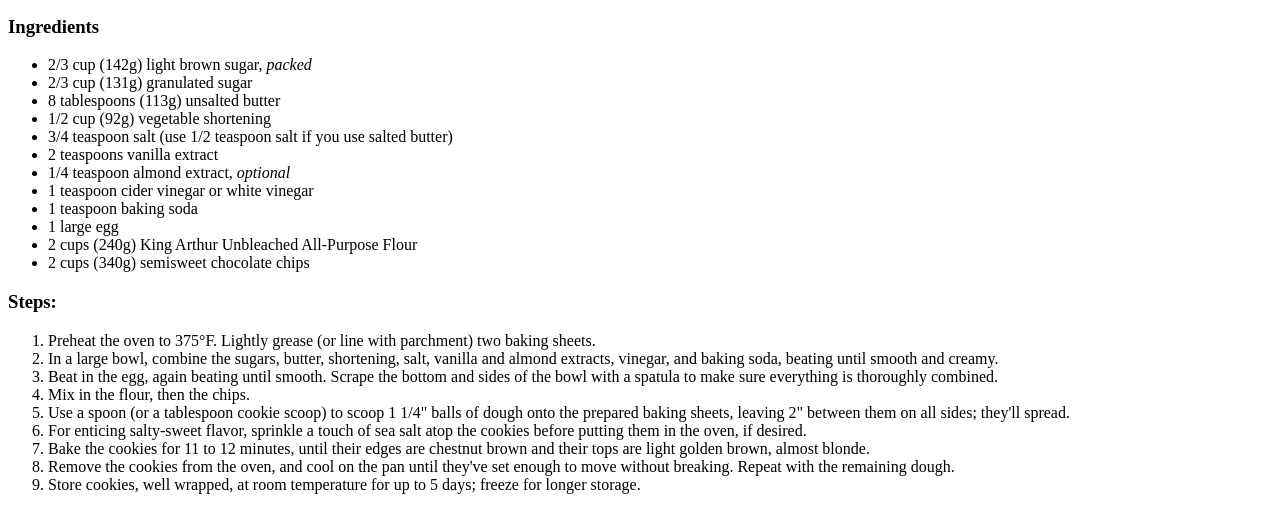
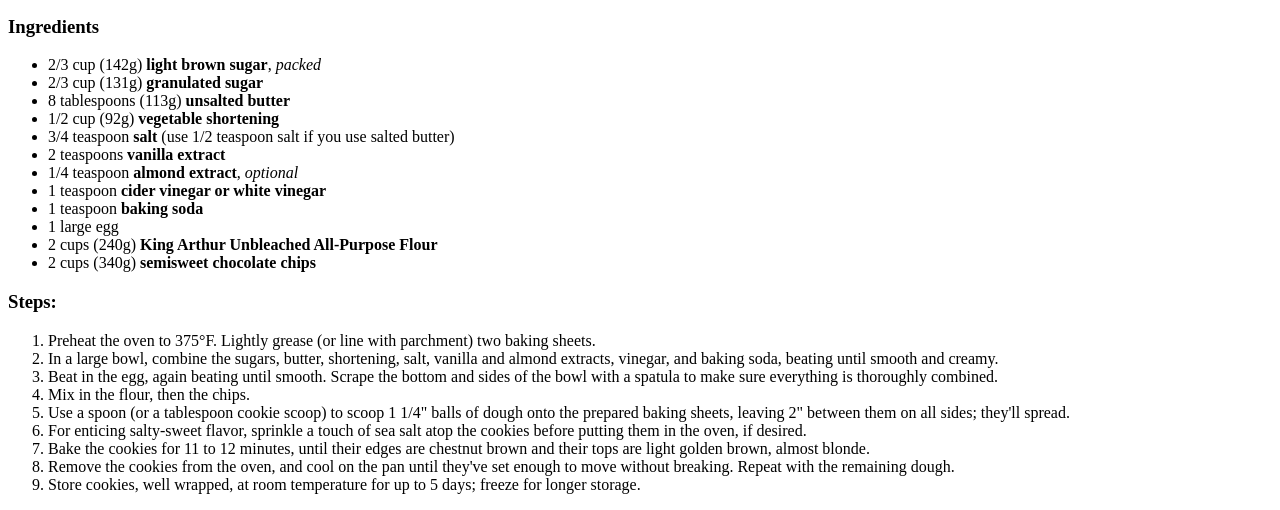
Before and after one commit to angeleahia/odin-recipes, a plain HTML site: page recipes/cookies.html in a window 1280 px wide. Shown: the part 339-849 px from the top of the page. Drawn offline with Linux system fonts and the light colour scheme.

```diff
--- a/recipes/cookies.html
+++ b/recipes/cookies.html
@@ -7,18 +7,18 @@
         <p>Chocolate chip cookies are a classic staple dessert in many households. Enjoy this simple recipe to make <em>absolutely delectable</em> cookies, that will impress everyone! I found this recipe a while back from <a href="https://www.kingarthurbaking.com"><em>King Arthur Baking</em></a>, and it's by far my favortie.</p>
     <h3>Ingredients</h3>
     <ul>
-        <li>2/3 cup (142g) light brown sugar, <em>packed</em></li>
-        <li>2/3 cup (131g) granulated sugar</li>
-        <li>8 tablespoons (113g) unsalted butter</li>
-        <li>1/2 cup (92g) vegetable shortening</li>
-        <li>3/4 teaspoon salt (use 1/2 teaspoon salt if you use salted butter)</li>
-        <li>2 teaspoons vanilla extract</li>
-        <li>1/4 teaspoon almond extract, <em>optional</em></li>
-        <li>1 teaspoon cider vinegar or white vinegar</li>
-        <li>1 teaspoon baking soda</li>
+        <li>2/3 cup (142g) <strong>light brown sugar</strong>, <em>packed</em></li>
+        <li>2/3 cup (131g) <strong>granulated sugar</strong></li>
+        <li>8 tablespoons (113g) <strong>unsalted butter</strong></li>
+        <li>1/2 cup (92g) <strong>vegetable shortening</strong></li>
+        <li>3/4 teaspoon <strong>salt</strong> (use 1/2 teaspoon salt if you use salted butter)</li>
+        <li>2 teaspoons <strong>vanilla extract</strong></li>
+        <li>1/4 teaspoon <strong>almond extract</strong>, <em>optional</em></li>
+        <li>1 teaspoon <strong>cider vinegar or white vinegar</strong></li>
+        <li>1 teaspoon <strong>baking soda</strong></li>
         <li>1 large egg</li>
-        <li>2 cups (240g) King Arthur Unbleached All-Purpose Flour</li>
-        <li>2 cups (340g) semisweet chocolate chips</li>
+        <li>2 cups (240g) <strong>King Arthur Unbleached All-Purpose Flour</strong></li>
+        <li>2 cups (340g) <strong>semisweet chocolate chips</strong></li>
     </ul>
         <h3>Steps:</h3>
         <ol>
```
Also changed, not shown: recipes/lemonbars.html (added, +29 -0 lines).
